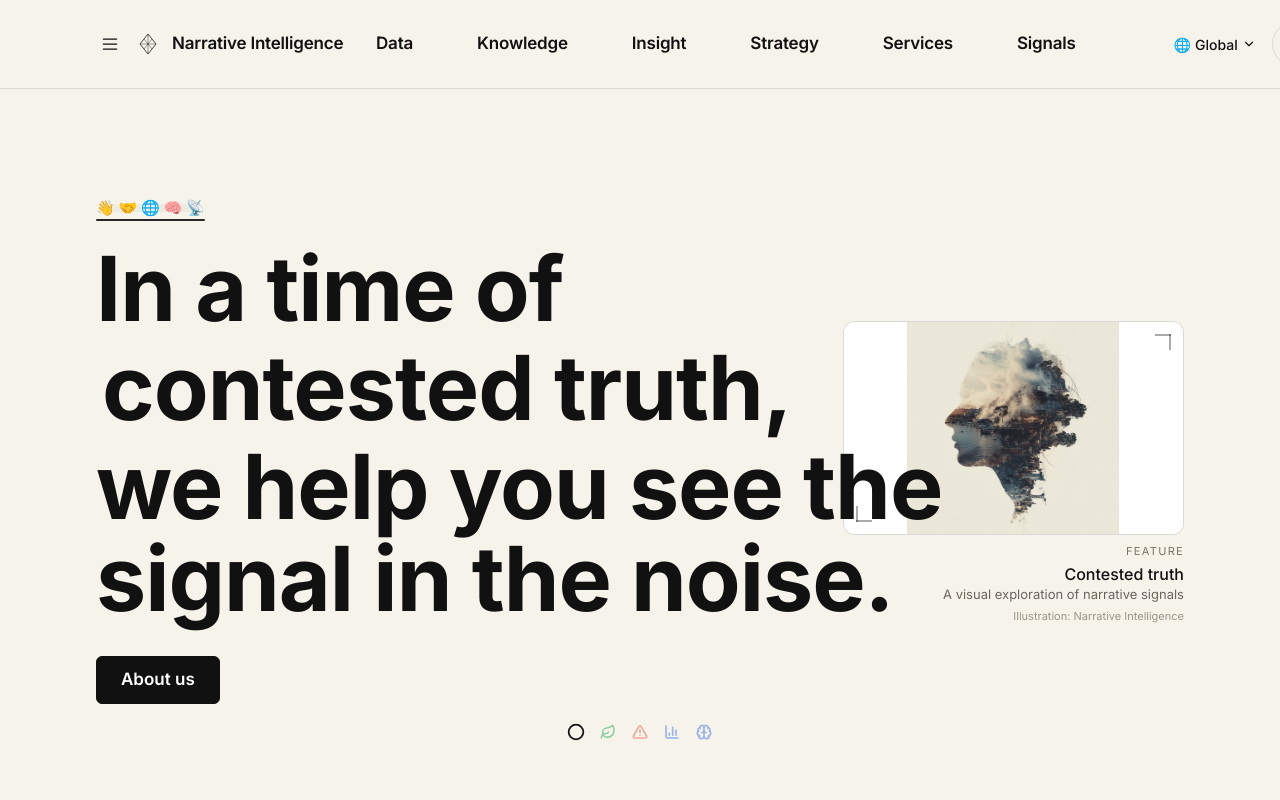
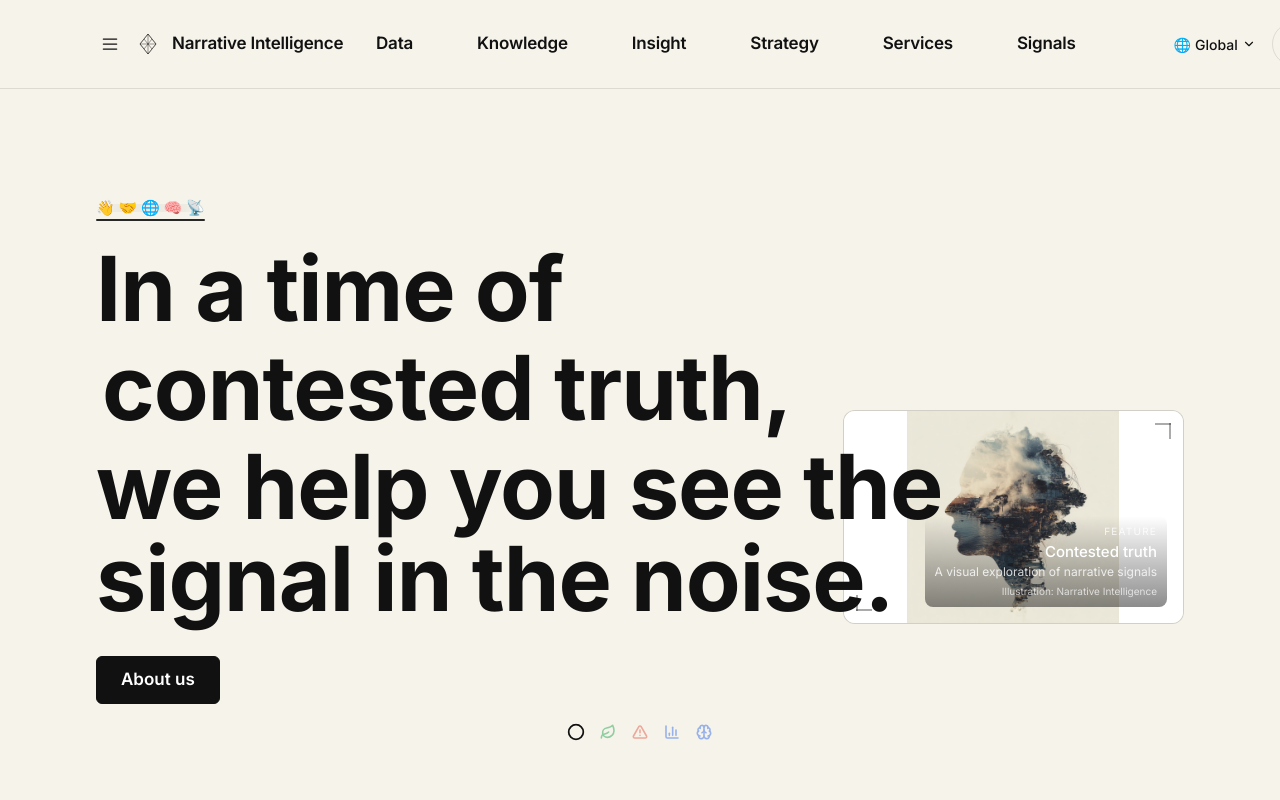
Before and after one commit to MehulSangham/narrative_intel_01, a Next.js app in the folder narrative-intel-website/: page / in a window 1280 px wide. Shown: the top 800 px of the page. Built offline with nearby package versions, Linux system fonts and the light colour scheme.

Commit message:
feat(hero): optional caption overlay with scrim; sand frame bg to match site

```diff
--- a/narrative-intel-website/src/components/hero/HeroCarousel.tsx
+++ b/narrative-intel-website/src/components/hero/HeroCarousel.tsx
@@ -238,6 +238,7 @@ export function HeroCarousel() {
             subtitle="A visual exploration of narrative signals"
             credit="Illustration: Narrative Intelligence"
             frame={current.term !== 'climate change'}
+            overlayCaption
           >
             {TERM_IMAGES[current.term] ? (
               <div className="relative w-full h-full p-2 md:p-3 bg-white">
--- a/narrative-intel-website/src/components/hero/HeroFigure.tsx
+++ b/narrative-intel-website/src/components/hero/HeroFigure.tsx
@@ -11,12 +11,26 @@ type HeroFigureProps = {
   children?: React.ReactNode // image/content slot
   fullHeight?: boolean
   frame?: boolean
+  overlayCaption?: boolean
 }
 
-export function HeroFigure({ accent, kicker = 'Feature', title, subtitle, credit, children, fullHeight = false, frame = true }: HeroFigureProps) {
+export function HeroFigure({
+  accent,
+  kicker = 'Feature',
+  title,
+  subtitle,
+  credit,
+  children,
+  fullHeight = false,
+  frame = true,
+  overlayCaption = false,
+}: HeroFigureProps) {
   return (
     <figure className="w-full h-full flex flex-col lg:justify-end">
-      <div className={`relative ${frame ? 'rounded-[12px] overflow-hidden border border-black/15 bg-white' : ''}`} style={{ marginTop: 0 }}>
+      <div
+        className={`relative ${frame ? 'rounded-[12px] overflow-hidden border border-black/15 bg-[#f6f3ea]' : ''}`}
+        style={{ marginTop: 0 }}
+      >
         <div className={`relative w-full aspect-[16/10] lg:h-full lg:flex-1`}>{children}</div>
         {frame && (
           <div className="pointer-events-none absolute inset-0">
@@ -28,7 +42,24 @@ export function HeroFigure({ accent, kicker = 'Feature', title, subtitle, credit
             <span className="absolute left-3 bottom-3 h-[2px] w-[16px]" style={{ backgroundColor: accent, opacity: 0.35 }} />
           </div>
         )}
+        {overlayCaption && (
+          <figcaption className="absolute bottom-0 right-0 m-3 md:m-4 max-w-[90%] text-right">
+            <div className="inline-block rounded-[8px] px-2.5 py-2" style={{
+              background: 'linear-gradient(180deg, rgba(0,0,0,0.0) 0%, rgba(0,0,0,0.45) 100%)',
+            }}>
+              <div className="text-[10px] tracking-[0.12em] uppercase text-white/80 mb-1">{kicker}</div>
+              <div className="text-[15px] font-medium text-white leading-tight">{title}</div>
+              {subtitle ? (
+                <div className="text-[12px] text-white/80 leading-snug mt-0.5">{subtitle}</div>
+              ) : null}
+              {credit ? (
+                <div className="text-[10px] text-white/70 mt-1">{credit}</div>
+              ) : null}
             </div>
+          </figcaption>
+        )}
+      </div>
+      {!overlayCaption && (
         <figcaption className="mt-2 select-text text-right">
           <div className="text-[11px] tracking-[0.12em] uppercase text-[#7a7368] mb-1">{kicker}</div>
           <div className="text-[16px] font-medium text-[#111] leading-tight">{title}</div>
@@ -39,6 +70,7 @@ export function HeroFigure({ accent, kicker = 'Feature', title, subtitle, credit
             <div className="text-[11px] text-[#9b9489] mt-1">{credit}</div>
           ) : null}
         </figcaption>
+      )}
     </figure>
   )
 }
```
Lines whose indentation alone changed are shown as unchanged.
